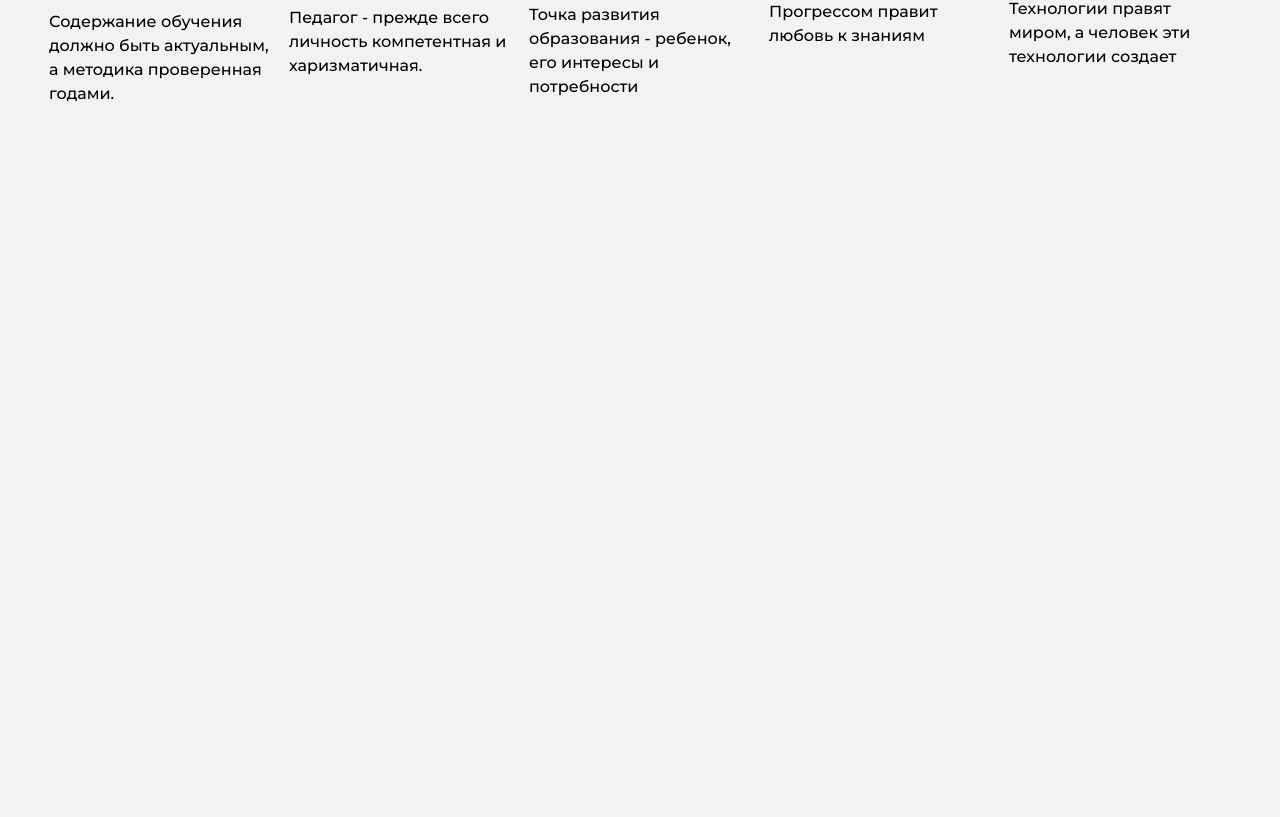
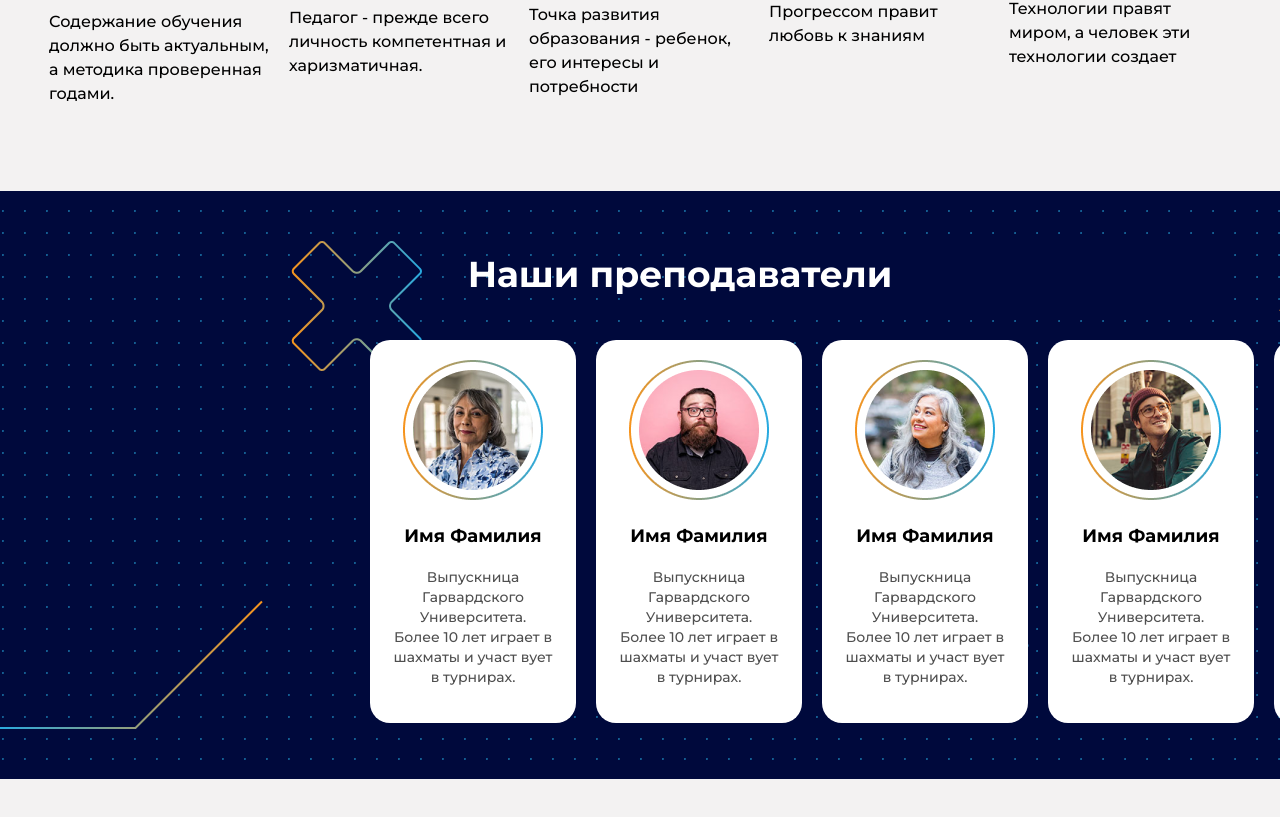
Before and after one commit to Mrlegend08/app-future-client, a React (Vite) app: page /academy in a window 1280 px wide. Shown: the part 2446-3263 px from the top of the page. Before the commit the page ends 2625 px from the top, so only its background shows below. Built offline with nearby package versions, Linux system fonts and the light colour scheme.

Commit message:
slider section done

```diff
--- /dev/null
+++ b/src/components/Academy/AcademyNashSection/index.jsx
@@ -0,0 +1,54 @@
+import React from "react";
+import holali from "../../../assets/images/hola-lin.png";
+import brat from "../../../assets/images/bratlin.png";
+import hola2 from "../../../assets/images/hola2lin.png";
+import okaxon from "../../../assets/images/okaxonli.png";
+import jingalak from "../../../assets/images/jingalak.png";
+
+import { Swiper, SwiperSlide } from "swiper/react";
+import "swiper/css";
+const AcadameyNashSection = () => {
+  const imgs = [holali, brat, hola2, okaxon, jingalak, holali, okaxon, brat];
+  const cardGene = imgs.map((item, index) => {
+    return (
+      <SwiperSlide key={index} className="nash-section__card">
+        <img
+          className="nash-section__card-img"
+          src={item}
+          alt="User imgs"
+          width={140}
+          height={140}
+        />
+        <h3 className="nash-section__card-title">Имя Фамилия</h3>
+        <p className="nash-section__card-desc">
+          Выпускница Гарвардского
+          <span style={{ display: "block" }}>Университета.</span>
+          Более 10 лет играет в шахматы и участ вует в турнирах.
+        </p>
+      </SwiperSlide>
+    );
+  });
+  return (
+    <>
+      <section className="nash-section">
+        <div className="container">
+          <div className="otviz-section__wrapper">
+            <h1 className="otviz-section__title">Наши преподаватели</h1>
+          </div>
+        </div>
+        <Swiper
+          spaceBetween={20}
+          slidesPerView={5}
+          onSwiper={(swiper) => console.log(swiper)}
+          onSlideChange={() => console.log("slide change")}
+          style={{ marginLeft: "370px" }}
+          className="nash-section__flex d-flex align-items-center"
+        >
+          {cardGene}
+        </Swiper>
+      </section>
+    </>
+  );
+};
+
+export default AcadameyNashSection;
--- a/src/components/Academy/index.jsx
+++ b/src/components/Academy/index.jsx
@@ -1,12 +1,14 @@
 import React from "react";
 import HeroSection from "../Home/HeroSection";
 import AcademInfoSection from "./AcademyInfoSection";
+import AcadameyNashSection from "./AcademyNashSection";
 const Academy = () => {
   return (
     <>
       <main className="site-main">
         <HeroSection />
         <AcademInfoSection />
+        <AcadameyNashSection />
       </main>
     </>
   );
```
Also changed, not shown: src/assets/images/jingalak.png (added).
